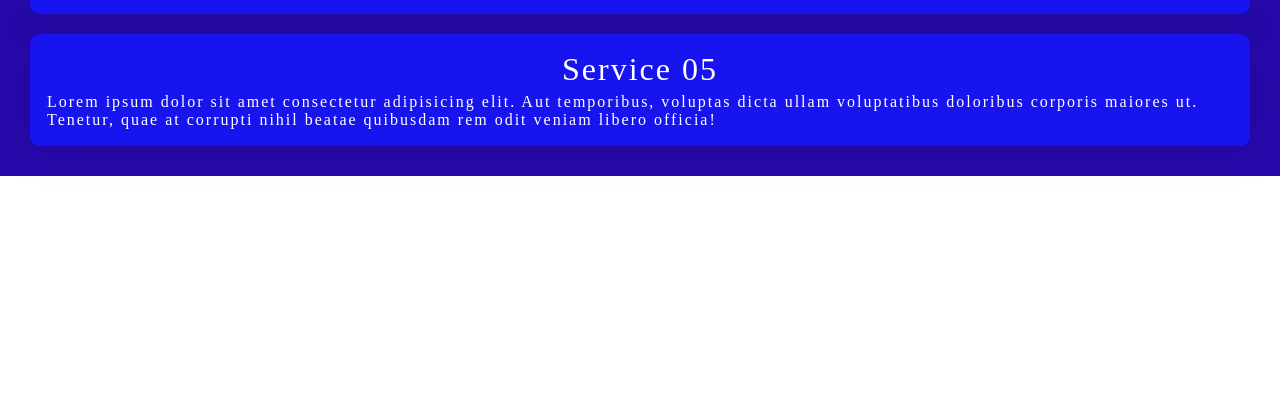
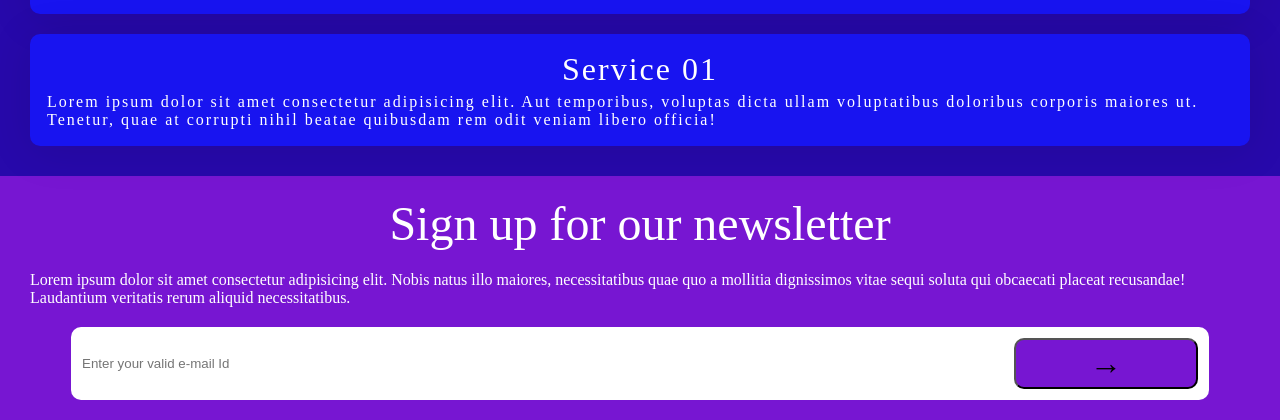
Before and after one commit to Rahul-NITD/Savinvest, a website: page src/index.html in a window 1280 px wide. Shown: the part 711-1131 px from the top of the page. Before the commit the page ends 887 px from the top, so only its background shows below. Drawn offline with Linux system fonts and the light colour scheme.

Commit message:
Done! newsletter section

```diff
--- a/src/index.html
+++ b/src/index.html
@@ -16,7 +16,7 @@
       <section class="r-about-us"></section>
 
       <section class="a-services">
-        <div class="a-heading">Our Services</div>
+        <div class="a-service-heading">Our Services</div>
 
         <div class="a-description">
           Lorem ipsum dolor sit amet consectetur adipisicing elit. Tempora,
@@ -27,7 +27,7 @@
         </div>
 
         <div class="a-service-block">
-          <div class="a-title">Service 01</div>
+          <div class="a-service-title">Service 01</div>
           <div class="a-service-description">
             Lorem ipsum dolor sit amet consectetur adipisicing elit. Aut
             temporibus, voluptas dicta ullam voluptatibus doloribus corporis
@@ -37,7 +37,7 @@
         </div>
 
         <div class="a-service-block">
-          <div class="a-title">Service 02</div>
+          <div class="a-service-title">Service 01</div>
           <div class="a-service-description">
             Lorem ipsum dolor sit amet consectetur adipisicing elit. Aut
             temporibus, voluptas dicta ullam voluptatibus doloribus corporis
@@ -47,7 +47,7 @@
         </div>
 
         <div class="a-service-block">
-          <div class="a-title">Service 03</div>
+          <div class="a-service-title">Service 01</div>
           <div class="a-service-description">
             Lorem ipsum dolor sit amet consectetur adipisicing elit. Aut
             temporibus, voluptas dicta ullam voluptatibus doloribus corporis
@@ -57,7 +57,7 @@
         </div>
 
         <div class="a-service-block">
-          <div class="a-title">Service 04</div>
+          <div class="a-service-title">Service 01</div>
           <div class="a-service-description">
             Lorem ipsum dolor sit amet consectetur adipisicing elit. Aut
             temporibus, voluptas dicta ullam voluptatibus doloribus corporis
@@ -67,7 +67,7 @@
         </div>
 
         <div class="a-service-block">
-          <div class="a-title">Service 05</div>
+          <div class="a-service-title">Service 01</div>
           <div class="a-service-description">
             Lorem ipsum dolor sit amet consectetur adipisicing elit. Aut
             temporibus, voluptas dicta ullam voluptatibus doloribus corporis
@@ -77,7 +77,22 @@
         </div>
       </section>
       <section class="a-calculators"></section>
-      <section class="a-newsletter"></section>
+      <section class="a-newsletter">
+        <div class="a-newsletter-heading">Sign up for our newsletter</div>
+
+        <div class="a-newsletter-description">
+          Lorem ipsum dolor sit amet consectetur adipisicing elit. Nobis natus
+          illo maiores, necessitatibus quae quo a mollitia dignissimos vitae
+          sequi soluta qui obcaecati placeat recusandae! Laudantium veritatis
+          rerum aliquid necessitatibus.
+        </div>
+
+        <div class="a-newsletter-searchbar">
+          <input type="email" placeholder="Enter your valid e-mail Id" />
+
+          <button> → </button>
+        </div>
+      </section>
       <footer class="r-footer"></footer>
     </main>
   </body>
--- a/src/style2.css
+++ b/src/style2.css
@@ -15,7 +15,7 @@
 
 }
 
-.a-heading{
+.a-service-heading{
     font-size: 3rem ;
     font-weight: 700 ;
 
@@ -38,7 +38,52 @@
     box-shadow: 0 5px 45px rgba(0,0,0,0.1);
 }
 
-.a-title{
+.a-service-title{
     font-size: 2rem ;
     font-weight: 500 ;
 }
+
+
+.a-newsletter{
+    background-color: rgb(119, 22, 210);
+    color: white ;
+    display: flex ;
+    gap: 10px ;
+    align-items: center ;
+    justify-content: center ;
+    flex-direction: column ;
+    padding: 20px ;
+}
+
+.a-newsletter-heading{
+    font-size: 3rem ;
+    font-weight: 500 ;
+}
+
+.a-newsletter-description{
+    padding: 10px ;
+
+}
+
+.a-newsletter-searchbar{
+    background-color: white ;
+    padding: 10px ;
+    display: grid ;
+    grid-template-columns: 5fr 1fr;
+    gap: 10px ;
+    width: 90% ;
+    border: 1px solid transparent ;
+    border-radius: 10px ;
+}
+
+.a-newsletter-searchbar input{
+    border: none ;
+    outline: none ;
+}
+
+.a-newsletter-searchbar button{
+    background-color: rgb(119, 22, 210);
+    border-radius: 10px ;
+    padding: 5px ;
+    font-size: 2rem ;
+}
```
